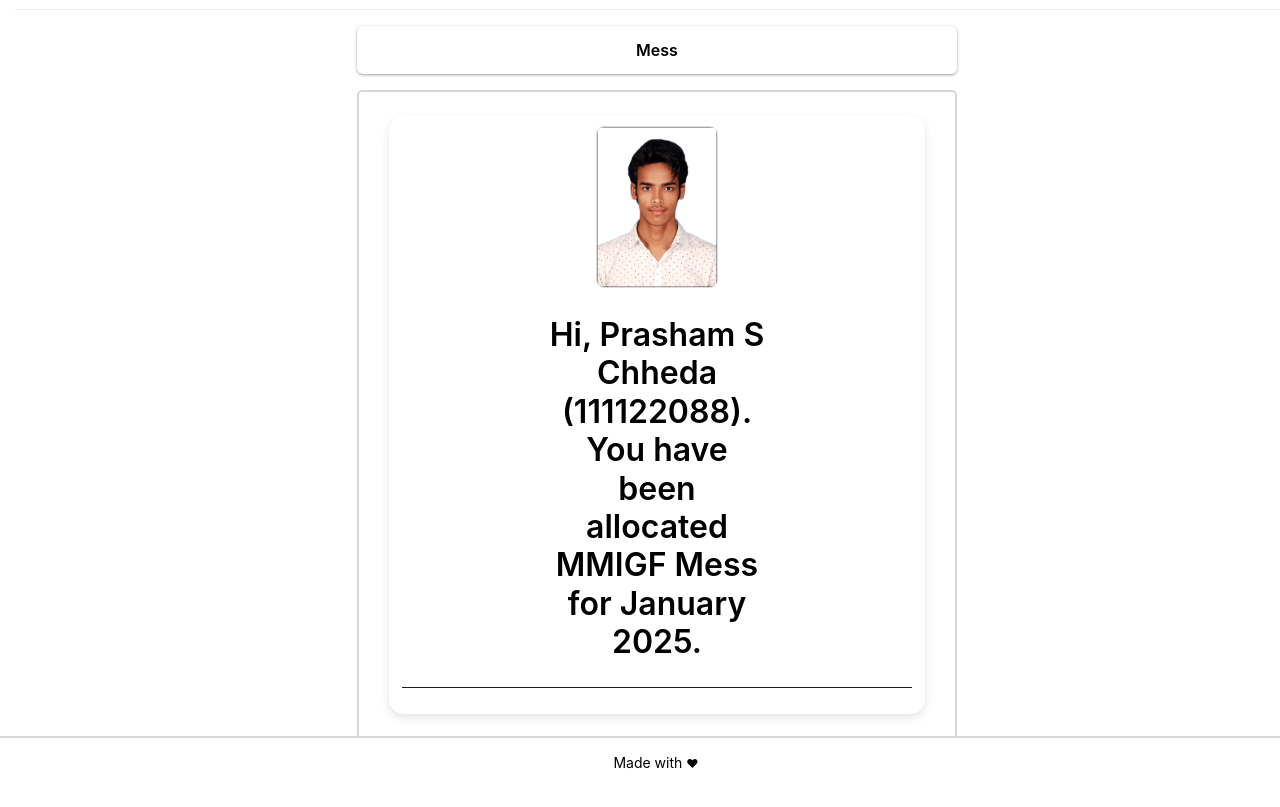
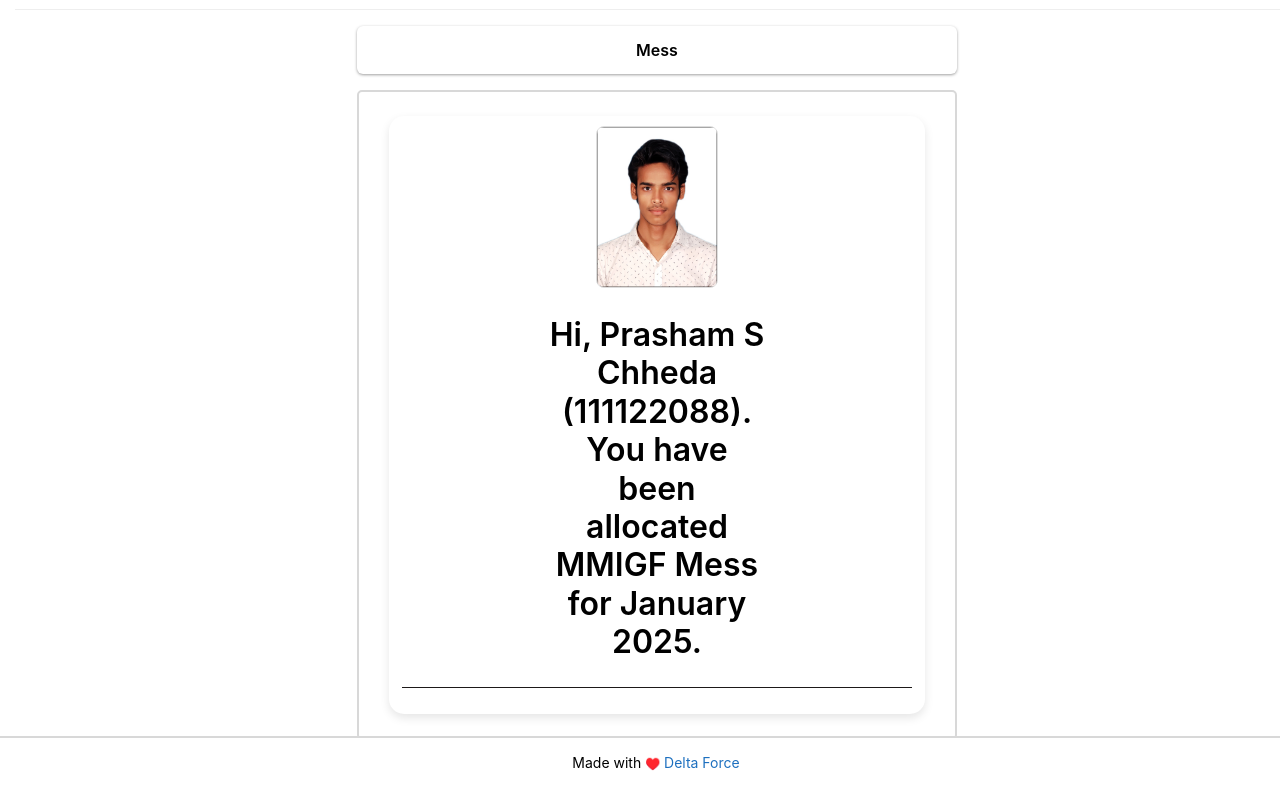
Before and after one commit to nittrichy25dashboard/dashboard, a plain HTML site: page index.html in a window 1280 px wide. Shown: the part 64-871 px from the top of the page. Drawn offline with Linux system fonts and the light colour scheme.

Commit message:
Update index.html

```diff
--- a/index.html
+++ b/index.html
@@ -178,12 +178,8 @@ January <br />
 </div>
 </div>
 <div class="footer">
-Made with <span>♥</span>
-<a href="https://delta.nitt.edu" class="delta-link" target="
-_
->Delta Force</a
-blank"
->
+  Made with <span>♥️</span>
+  <a href="https://delta.nitt.edu" class="delta-link" target="_blank">Delta Force</a>
 </div>
 </body>
 </html>
```
